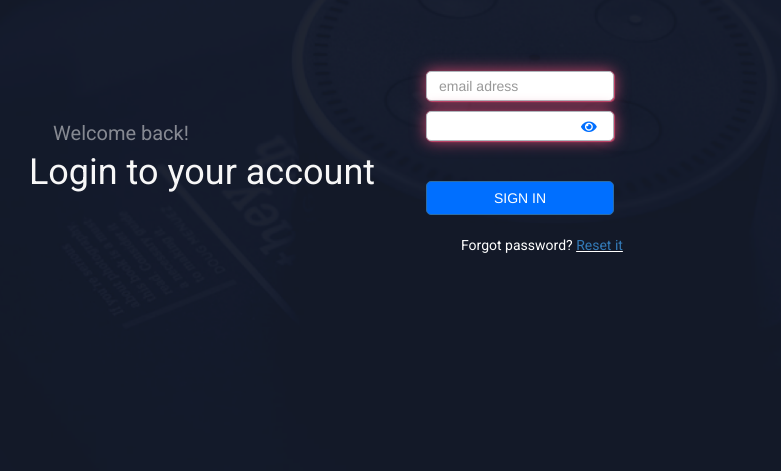
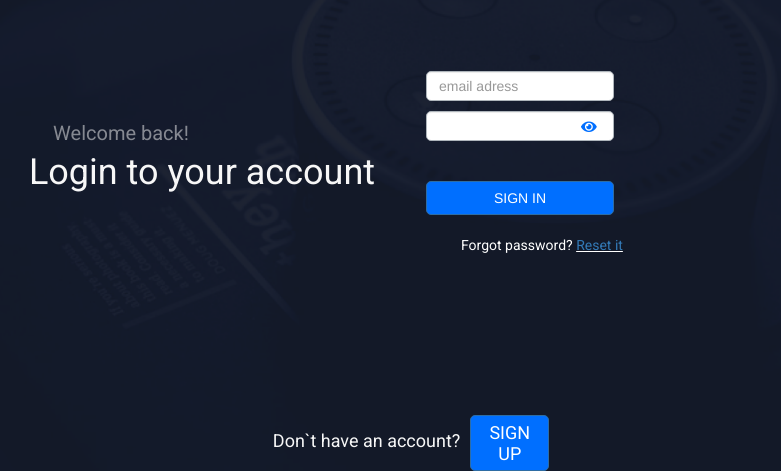
Before and after one commit to internbogdanpatraucean/green_team, an Angular app: page /login in a window 1280 px wide. Shown: the part 329-800 px from the top of the page, without its empty margins (229-1010 px from the left). Built offline with nearby package versions, Linux system fonts and the light colour scheme.

Commit message:
[UI] Added SIGN UP button to the login page.

```diff
--- a/src/app/components/shared/authentification/login/login.component.css
+++ b/src/app/components/shared/authentification/login/login.component.css
@@ -51,14 +51,13 @@
   background-color: #ffffff;
   padding-top: -100px;
   display: inline;
-
 }
 
 .input-textbox-err {
   box-shadow: 1px 1px 1px #c44569, 0 0 15px #c44569, 0 0 1px #c44569;
 }
 
-.input-textbox-group{
+.input-textbox-group {
   margin-bottom: 10px;
 }
 
@@ -77,14 +76,13 @@
   height: 100%;
 }
 
-.login-form{
-  float:right;
+.login-form {
+  float: right;
   width: 50%;
   padding-top: 400px;
-
 }
 
-.forgot-password{
+.forgot-password {
   padding-top: 20px;
   font-size: 100%;
   color: white;
@@ -94,32 +92,63 @@
   padding-left: 35px;
 }
 
-.btn{
-  white-space:normal;
+.btn {
+  white-space: normal;
 }
 
-.err{
+.err {
   display: inline;
-  padding-left: 20px;;
+  padding-left: 20px;
   font-size: 15px;
   font-family: Roboto;
 }
 
-.generic-err{
-  padding-left: 45px;;
+.generic-err {
+  padding-left: 45px;
   font-size: 15px;
   max-width: 250px;
   justify-content: center;
   font-family: Roboto;
 }
 
-.btn-show-pass{
+.btn-show-pass {
   position: absolute;
-  border:none;
+  border: none;
   color: #006fff;
   margin-left: -45px;
   font-size: 14px;
-  height:15px;
+  height: 15px;
   background-color: transparent;
   outline: none;
 }
+
+.no-account {
+  height: 4.69%;
+  width: 13.13%;
+  color: #f7f7f7;
+  font-family: Roboto;
+  font-size: 18px;
+  line-height: 21px;
+  text-align: center;
+  display: inline;
+}
+
+.sign-up-btn {
+  height: 4.69%;
+  width: 6.31%;
+  color: #ffffff;
+  font-family: Roboto;
+  font-size: 18px;
+  /* font-weight: bold; */
+  line-height: 21px;
+  text-align: center;
+  border-radius: 5px;
+  display: inline;
+  background-color: #006fff;
+  margin-left: 10px;
+}
+
+.sign-up-div {
+  text-align: center;
+  padding-top: 150px;
+}
--- a/src/app/components/shared/authentification/login/login.component.html
+++ b/src/app/components/shared/authentification/login/login.component.html
@@ -35,5 +35,11 @@
         </div>
       </form>
     </div>
+
+    <!--Don`t have an account?-->
+      <div class="col-xs-12 sign-up-div">
+        <p class="no-account">Don`t have an account?</p>
+        <button [routerLink]="['/register']" class="btn btn-primary sign-up-btn">SIGN UP</button>
+    </div>
   </div>
 </div>
--- a/src/app/components/shared/authentification/login/login.component.ts
+++ b/src/app/components/shared/authentification/login/login.component.ts
@@ -9,6 +9,10 @@ import { LoginServiceService } from 'src/app/services/authentificationService/lo
 })
 
 export class LoginComponent implements OnInit {
+
+  tempEmail = '';
+  tempPass = '';
+
   public person = {
     email: '',
     password: '',
@@ -18,8 +22,8 @@ export class LoginComponent implements OnInit {
   public errorMessage = {
     isEmailValid: true,
     isPassValid: true,
-    isEmailEmpty: true,
-    isPassEmpty: true,
+    isEmailEmpty: false,
+    isPassEmpty: false,
     isServerError: false,
     msgEmail: ' ',
     msgPass: ' ',
@@ -34,10 +38,12 @@ export class LoginComponent implements OnInit {
   ngOnInit() {}
 
   checkEmailDB(): boolean {
+    // if this exists, request to server
     return this.person.email === 'bogyp@yahoo.com';
   }
 
   checkPasswordDB(): boolean {
+    // if this exists, request to server
     return this.person.password === '123';
   }
 
@@ -52,11 +58,11 @@ export class LoginComponent implements OnInit {
   onLogin() {
     if (!this.checkData()) {
       this.loginService.login(this.person).subscribe(response => {
-        debugger;
-        console.log(response);
+        console.log('raspunsul' + response);
       });
+    } else {
+      console.log('logare respinsa');
     }
-    debugger;
   }
 
   checkData(): boolean {
--- /dev/null
+++ b/src/app/services/apiUrl.ts
@@ -0,0 +1,6 @@
+export const api = {
+  base: 'http://192.168.151.17:8000/api/',
+  get login() {
+    return this.base + 'login';
+  }
+};
```
